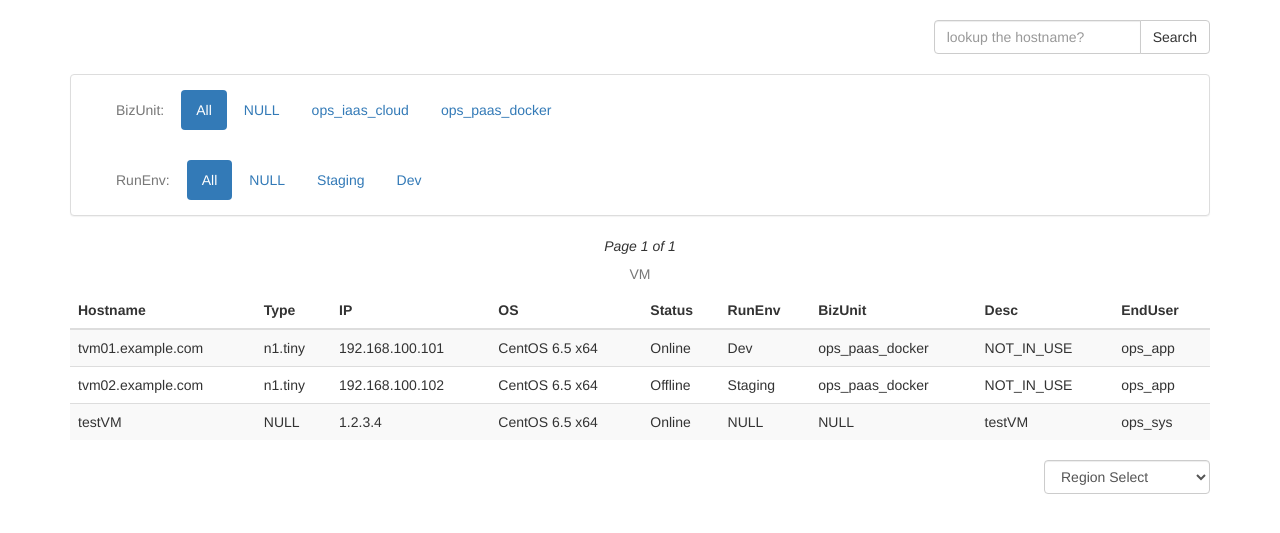
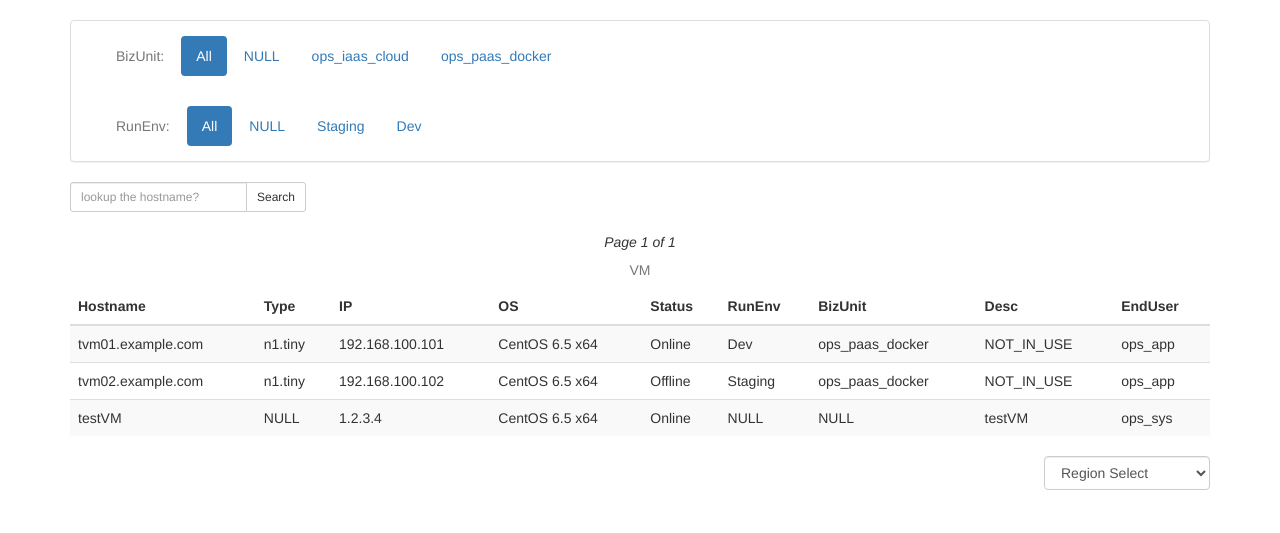
Before and after one commit to opera443399/asset, a Django app: page /assets/list/vms/ in a window 1280 px wide. Shown: the part 62-595 px from the top of the page. Run offline with Django 3.2, Linux system fonts and the light colour scheme; the visitor is signed in with stand-in values (Sample User, id 1); data comes from the database, SQL or seed files in the repository; parts of the project's set-up code (start-up, migrations or seed data) failed here and were passed over; some libraries are stand-ins or nearby versions.

Commit message:
changed: layout; include filters;

```diff
--- a/www/assets/templates/assets/list_vms.html
+++ b/www/assets/templates/assets/list_vms.html
@@ -2,14 +2,17 @@
 {% load i18n staticfiles %}
 {% block titles %}{% trans 'VM' %}{% endblock %}
 {% block content %}
+    <!-- filters Start -->
+    {% include "assets/filters.html" %}
+    <!-- filters End -->
     <!-- input-for-search Start -->
     <div class="row">
-        <div class="col-xs-offset-1 col-xs-10 col-sm-11 text-right">
+        <div class="col-sm-3 text-left">
             <form class="form-inline" role="form" id="form-searching" action="{% url 'assets:list_vms' %}" method="get">
                 <div class="input-group">
-                    <input class="form-control" type="text" id="q" name="q" placeholder="{{ q|default:"lookup the hostname?" }}" maxlength="20">
+                    <input class="form-control input-sm" type="text" id="q" name="q" placeholder="{{ q|default:"lookup the hostname?" }}" maxlength="20">
                     <span class="input-group-btn">
-                        <button type="button" class="btn btn-default" id="search">{% trans 'Search' %}</button>
+                        <button type="button" class="btn btn-default btn-sm" id="search">{% trans 'Search' %}</button>
                     </span>
                 </div>
             </form>
```
Also changed, not shown: other parts of www/assets/templates/assets/list_vms.html (+0 -54 lines), www/assets/templates/assets/filters.html (added, +53 -0 lines), www/assets/templates/assets/list_hosts.html (+6 -57 lines).
